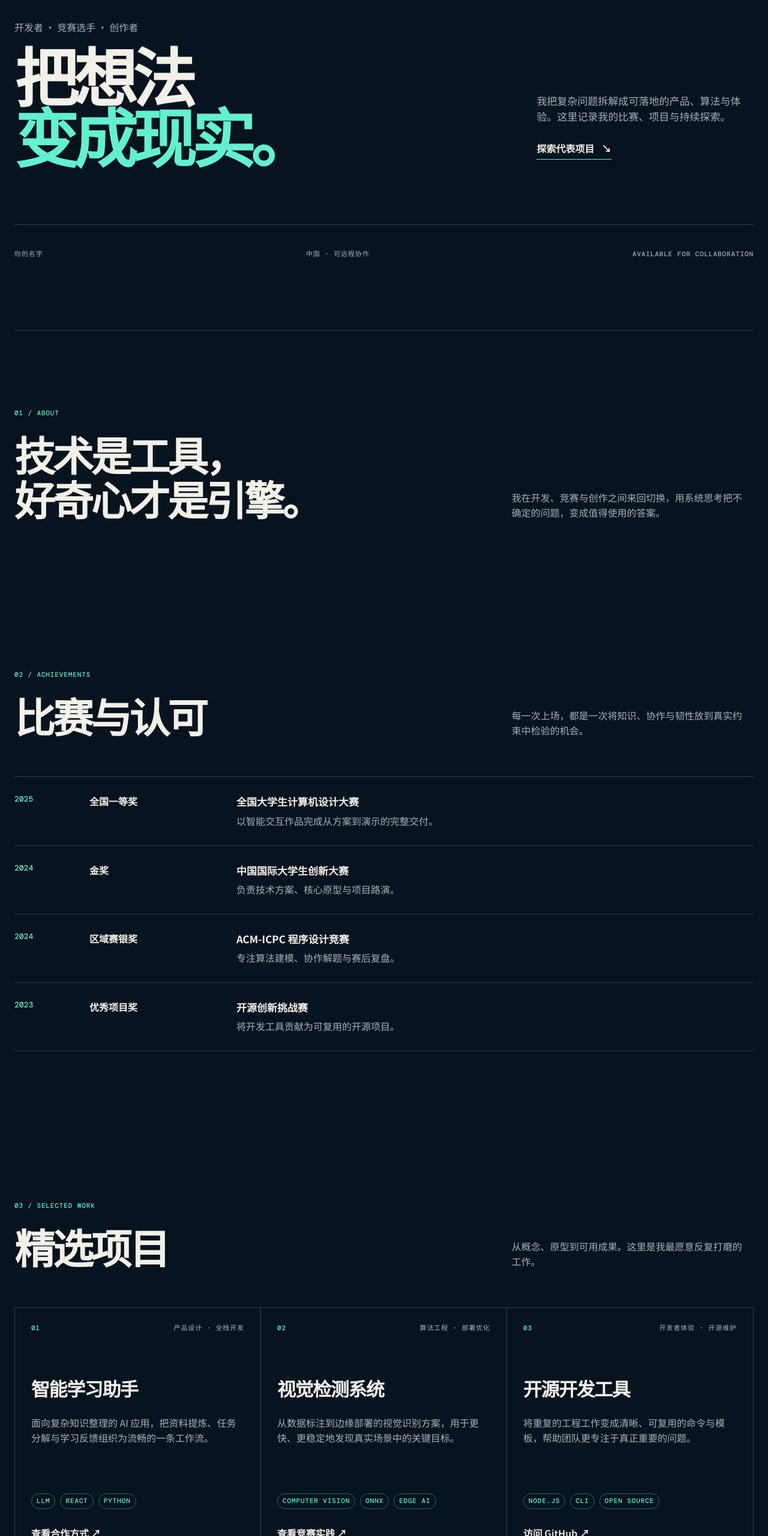
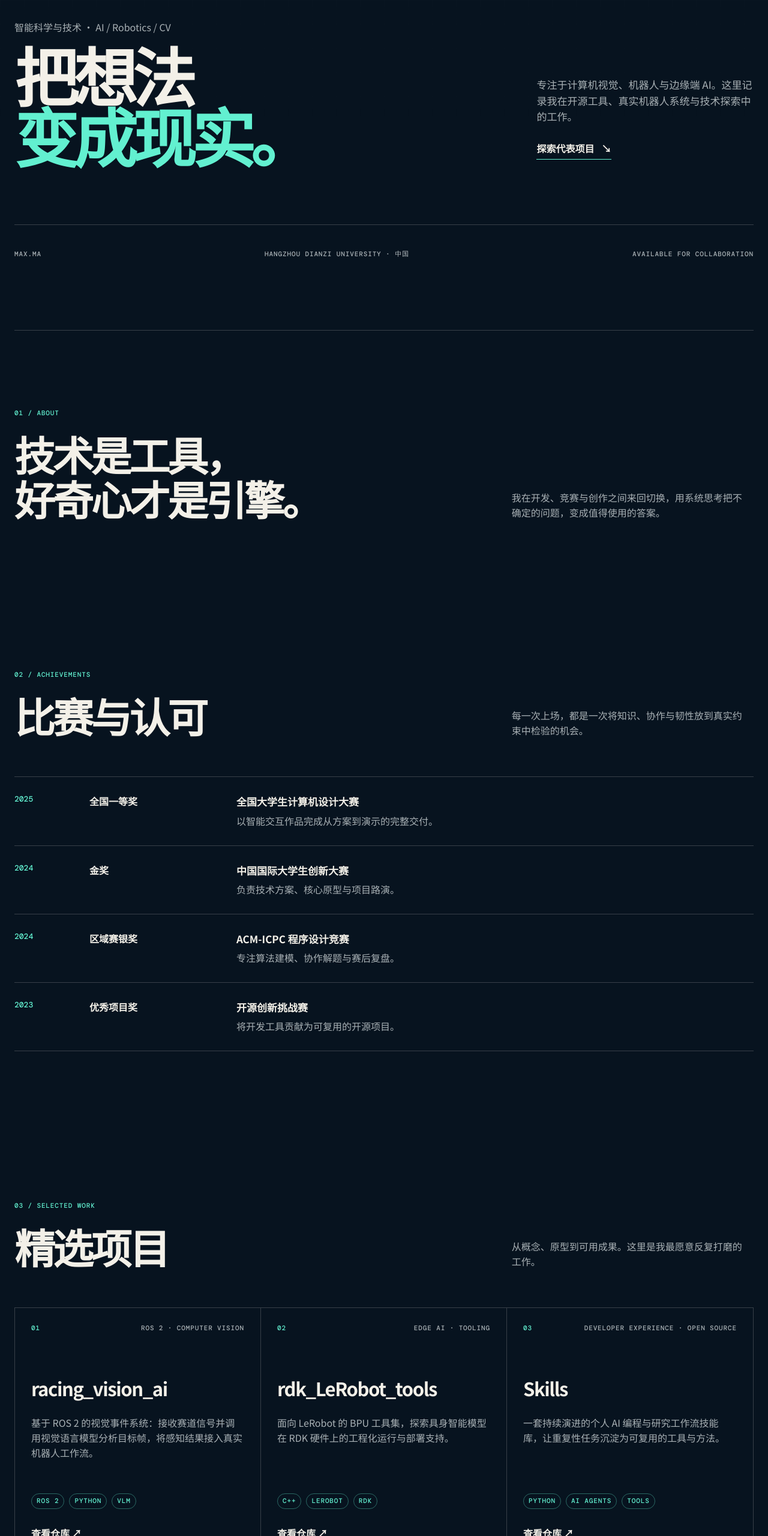
Before and after one commit to maxma615/maxma615, a website with bundled scripts: page index.html in a window 1280 px wide. Shown: the part 240-2800 px from the top of the page at 60% size. Built offline with nearby package versions, Linux system fonts and the light colour scheme.

Commit message:
feat: add profile README and portfolio identity

```diff
--- a/data.js
+++ b/data.js
@@ -1,10 +1,10 @@
 export const portfolioData = {
   profile: {
-    name: '你的名字',
-    role: '开发者 · 竞赛选手 · 创作者',
-    location: '中国 · 可远程协作',
-    intro: '我把复杂问题拆解成可落地的产品、算法与体验。这里记录我的比赛、项目与持续探索。',
-    email: 'hello@example.com',
+    name: 'Max.Ma',
+    role: '智能科学与技术 · AI / Robotics / CV',
+    location: 'Hangzhou Dianzi University · 中国',
+    intro: '专注于计算机视觉、机器人与边缘端 AI。这里记录我在开源工具、真实机器人系统与技术探索中的工作。',
+    email: 'maxma615@users.noreply.github.com',
     github: 'https://github.com/maxma615'
   },
   achievements: [
@@ -14,9 +14,9 @@ export const portfolioData = {
     { year: '2023', award: '优秀项目奖', event: '开源创新挑战赛', detail: '将开发工具贡献为可复用的开源项目。' }
   ],
   projects: [
-    { index: '01', title: '智能学习助手', description: '面向复杂知识整理的 AI 应用，把资料提炼、任务分解与学习反馈组织为流畅的一条工作流。', role: '产品设计 · 全栈开发', tags: ['LLM', 'React', 'Python'], link: '#contact', linkLabel: '查看合作方式' },
-    { index: '02', title: '视觉检测系统', description: '从数据标注到边缘部署的视觉识别方案，用于更快、更稳定地发现真实场景中的关键目标。', role: '算法工程 · 部署优化', tags: ['Computer Vision', 'ONNX', 'Edge AI'], link: '#achievements', linkLabel: '查看竞赛实践' },
-    { index: '03', title: '开源开发工具', description: '将重复的工程工作变成清晰、可复用的命令与模板，帮助团队更专注于真正重要的问题。', role: '开发者体验 · 开源维护', tags: ['Node.js', 'CLI', 'Open Source'], link: 'https://github.com/maxma615', linkLabel: '访问 GitHub' }
+    { index: '01', title: 'racing_vision_ai', description: '基于 ROS 2 的视觉事件系统：接收赛道信号并调用视觉语言模型分析目标帧，将感知结果接入真实机器人工作流。', role: 'ROS 2 · Computer Vision', tags: ['ROS 2', 'Python', 'VLM'], link: 'https://github.com/maxma615/racing_vision_ai', linkLabel: '查看仓库' },
+    { index: '02', title: 'rdk_LeRobot_tools', description: '面向 LeRobot 的 BPU 工具集，探索具身智能模型在 RDK 硬件上的工程化运行与部署支持。', role: 'Edge AI · Tooling', tags: ['C++', 'LeRobot', 'RDK'], link: 'https://github.com/maxma615/rdk_LeRobot_tools', linkLabel: '查看仓库' },
+    { index: '03', title: 'Skills', description: '一套持续演进的个人 AI 编程与研究工作流技能库，让重复性任务沉淀为可复用的工具与方法。', role: 'Developer Experience · Open Source', tags: ['Python', 'AI Agents', 'Tools'], link: 'https://github.com/maxma615/skills', linkLabel: '查看仓库' }
   ],
   skills: [
     { label: '构建', items: ['JavaScript / TypeScript', 'Python', 'Web 前端', '工程化'] },
--- a/index.html
+++ b/index.html
@@ -4,12 +4,12 @@
     <meta charset="UTF-8" />
     <meta name="viewport" content="width=device-width, initial-scale=1.0" />
     <meta name="description" content="个人比赛成绩、项目与技术探索作品集。" />
-    <title>你的名字 · 个人作品集</title>
+    <title>Max.Ma · 个人作品集</title>
     <link rel="stylesheet" href="styles.css" />
   </head>
   <body>
     <header class="site-header">
-      <a class="brand" href="#top" aria-label="返回首页">YN<span>·</span>PORTFOLIO</a>
+      <a class="brand" href="#top" aria-label="返回首页">MM<span>·</span>PORTFOLIO</a>
       <nav aria-label="主要导航">
         <a href="#about">关于</a><a href="#achievements">成绩</a><a href="#projects">项目</a><a href="#contact">联系</a>
       </nav>
@@ -54,7 +54,7 @@
         <div class="section-shell"><p class="section-number">05 / LET'S TALK</p><h2 id="contact-title">下一个值得<br /><span class="accent-text">一起完成的事？</span></h2><div class="contact-links"><a id="email-link" class="contact-link" href="mailto:hello@example.com">hello@example.com <span aria-hidden="true">↗</span></a><a id="github-link" class="contact-link" href="https://github.com/your-handle" target="_blank" rel="noreferrer">GitHub <span aria-hidden="true">↗</span></a></div></div>
       </section>
     </main>
-    <footer class="site-footer"><span>© <span id="current-year"></span> 你的名字</span><span>DESIGNED TO EVOLVE</span></footer>
+    <footer class="site-footer"><span>© <span id="current-year"></span> Max.Ma</span><span>DESIGNED TO EVOLVE</span></footer>
     <script type="module" src="main.js"></script>
   </body>
 </html>
```
Also changed, not shown: tests/site.test.mjs (+15 -2 lines), README.md.
